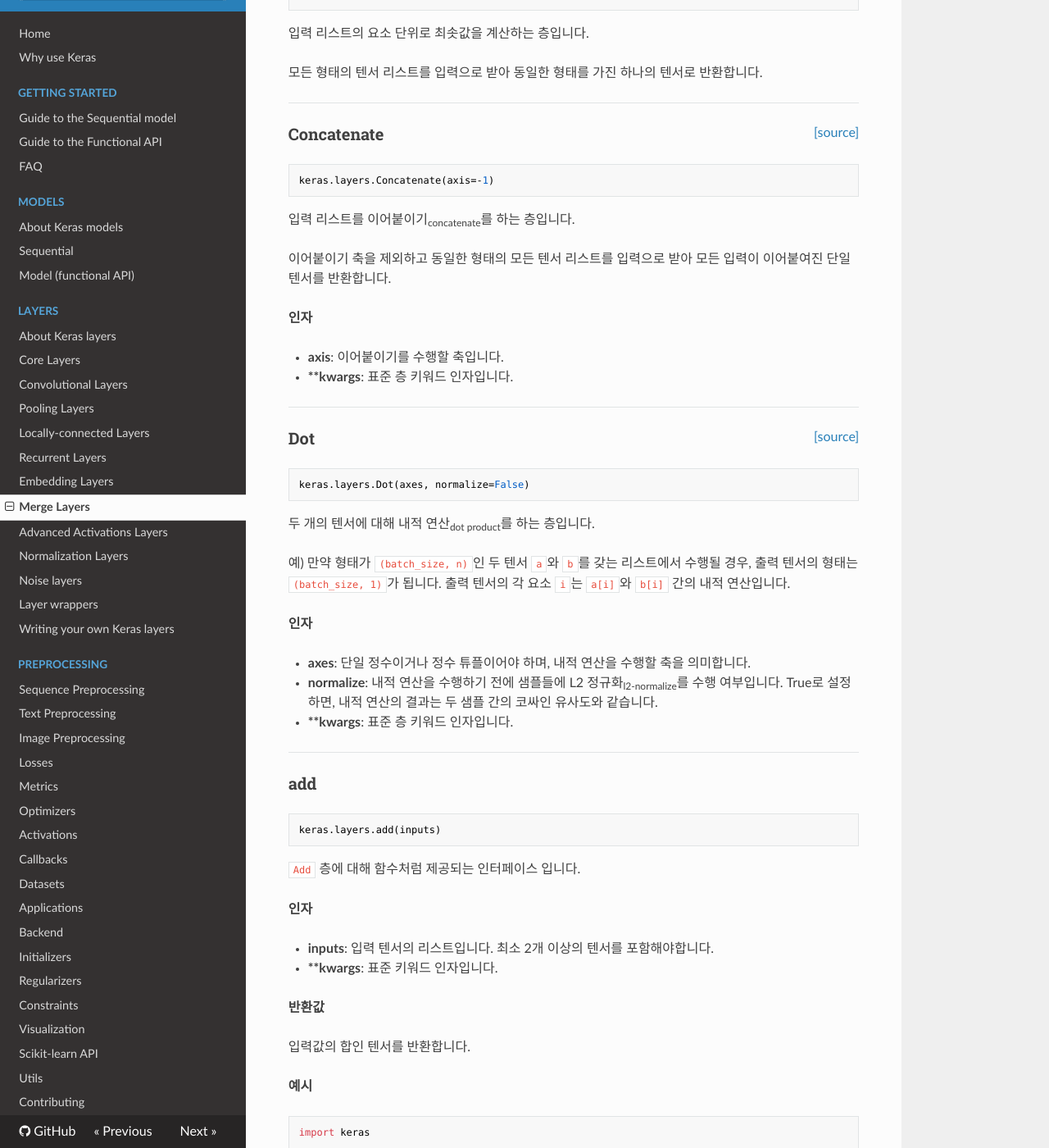
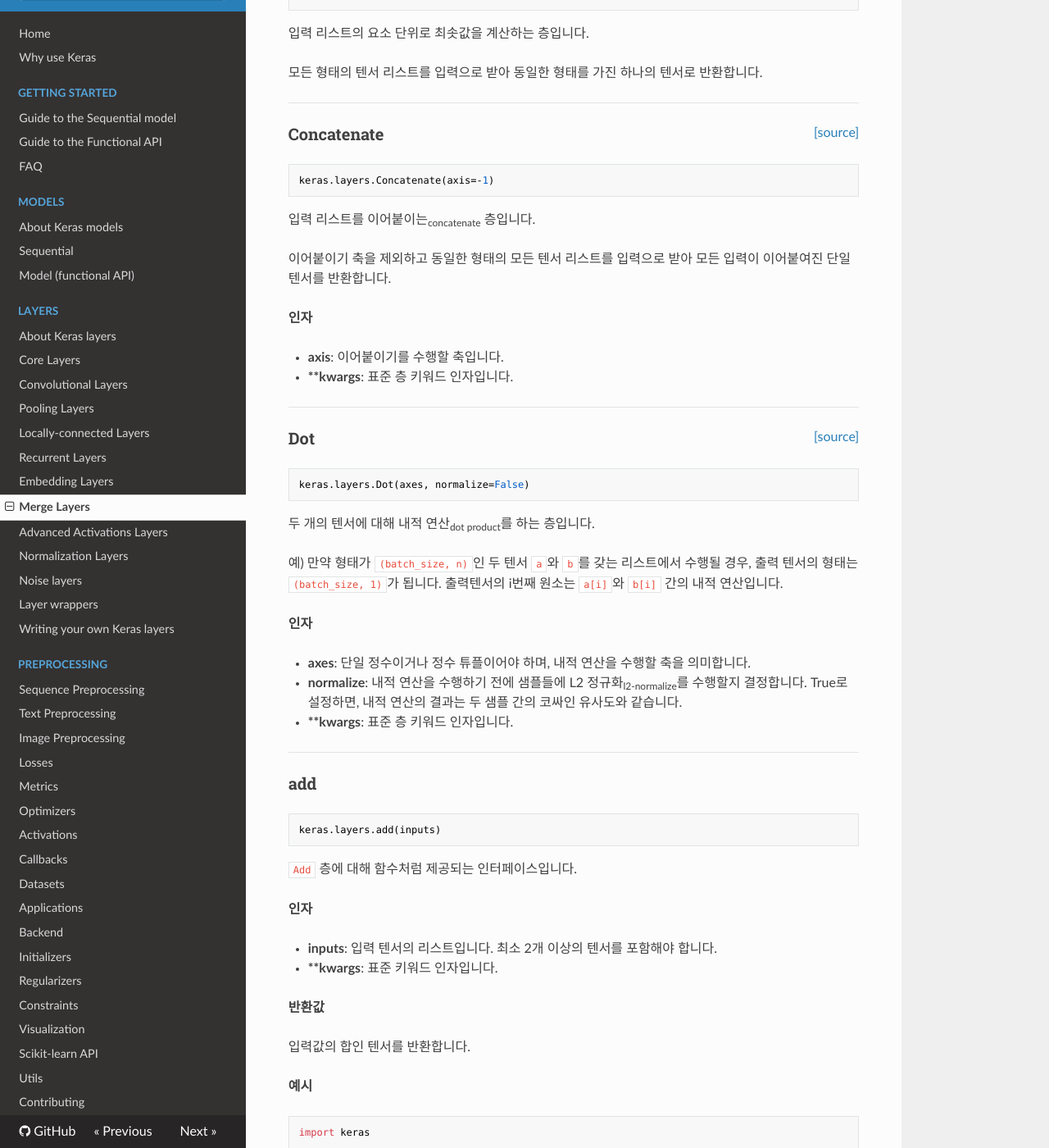
Before and after one commit to keras-team/keras-docs-ko, an MkDocs documentation site: the page built from sources/layers/merge.md, in a window 1280 px wide and 1400 px high, scrolled down 1839 px. Shown: the whole window at 82% size. Built offline with MkDocs 1.6.1, drawn with Linux system fonts in a browser that asks for light colours; nearby versions of some CDN libraries; some of the changed text lies outside the part shown.

Commit message:
Retranslate merge_v7
- 정수의 경우 int 가 아닌 interger로 표기 되어잇어서 그대로 정수라고 적었습니다.
- `입력으로 받아` 로 통일하였습니다.
- '동일한 형태의' 로 통일하였습니다.
-  함수형 인터페이스는 내일 같이 이야기 해봤으면 합니다.

````diff
--- a/sources/layers/merge.md
+++ b/sources/layers/merge.md
@@ -127,7 +127,7 @@
 keras.layers.Concatenate(axis=-1)
 ```
 
-입력 리스트를 이어붙이기<sub>concatenate</sub>를 하는 층입니다.
+입력 리스트를 이어붙이는<sub>concatenate</sub> 층입니다.
 
 이어붙이기 축을 제외하고 동일한 형태의 모든 텐서 리스트를 입력으로 받아
 모든 입력이 이어붙여진 단일 텐서를 반환합니다.
@@ -151,12 +151,12 @@
 
 두 개의 텐서에 대해 내적 연산<sub>dot product</sub>를 하는 층입니다.
 
-예) 만약 형태가 `(batch_size, n)`인 두 텐서 `a`와 `b`를 갖는 리스트에서 수행될 경우, 출력 텐서의 형태는 `(batch_size, 1)`가 됩니다. 출력 텐서의 각 요소 `i`는 `a[i]`와 `b[i]` 간의 내적 연산입니다.
+예) 만약 형태가 `(batch_size, n)`인 두 텐서 `a`와 `b`를 갖는 리스트에서 수행될 경우, 출력 텐서의 형태는 `(batch_size, 1)`가 됩니다. 출력텐서의 i번째 원소는 `a[i]`와 `b[i]` 간의 내적 연산입니다.
 
 __인자__
 
 - __axes__:  단일 정수이거나  정수 튜플이어야 하며, 내적 연산을 수행할 축을 의미합니다.
-- __normalize__: 내적 연산을 수행하기 전에 샘플들에 L2 정규화<sub>l2-normalize</sub>를 수행 여부입니다. True로 설정하면, 내적 연산의 결과는 두 샘플 간의 코싸인 유사도와 같습니다.
+- __normalize__: 내적 연산을 수행하기 전에 샘플들에 L2 정규화<sub>l2-normalize</sub>를 수행할지 결정합니다. True로 설정하면, 내적 연산의 결과는 두 샘플 간의 코싸인 유사도와 같습니다.
 - __**kwargs__: 표준 층 키워드 인자입니다.
 
 ------
@@ -167,12 +167,12 @@
 keras.layers.add(inputs)
 ```
 
-`Add` 층에 대해 함수처럼 제공되는 인터페이스 입니다.
+`Add` 층에 대해 함수처럼 제공되는 인터페이스입니다.
 
 __인자__
 
-- __inputs__: 입력 텐서의 리스트입니다. 최소 2개 이상의 텐서를 포함해야합니다.
-- __**kwargs__: 표준  키워드 인자입니다.
+- __inputs__: 입력 텐서의 리스트입니다. 최소 2개 이상의 텐서를 포함해야 합니다.
+- __**kwargs__: 표준 키워드 인자입니다.
 
 __반환값__
 
@@ -264,7 +264,7 @@
 
 __반환값__
 
-입력 텐서들의 평균값을 연산 결과가 단일 텐서로 반환됩니다.
+입력 텐서들의 평균값을 단일 텐서로 반환합니다.
 
 
 ------
````
Also changed, not shown: other parts of sources/layers/merge.md (+4 -4 lines).
